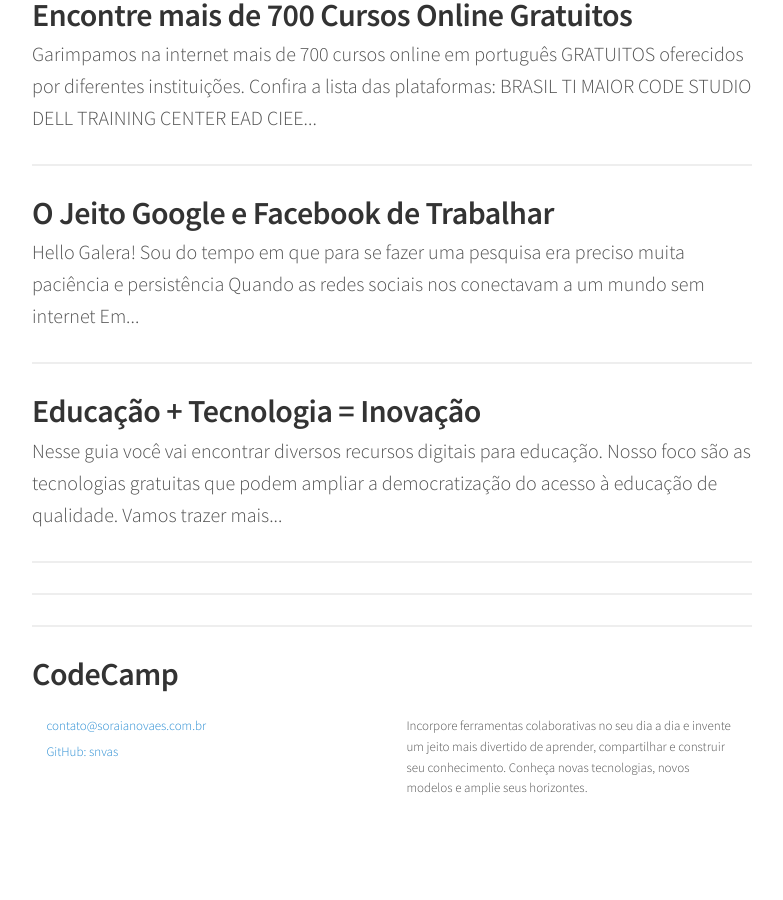
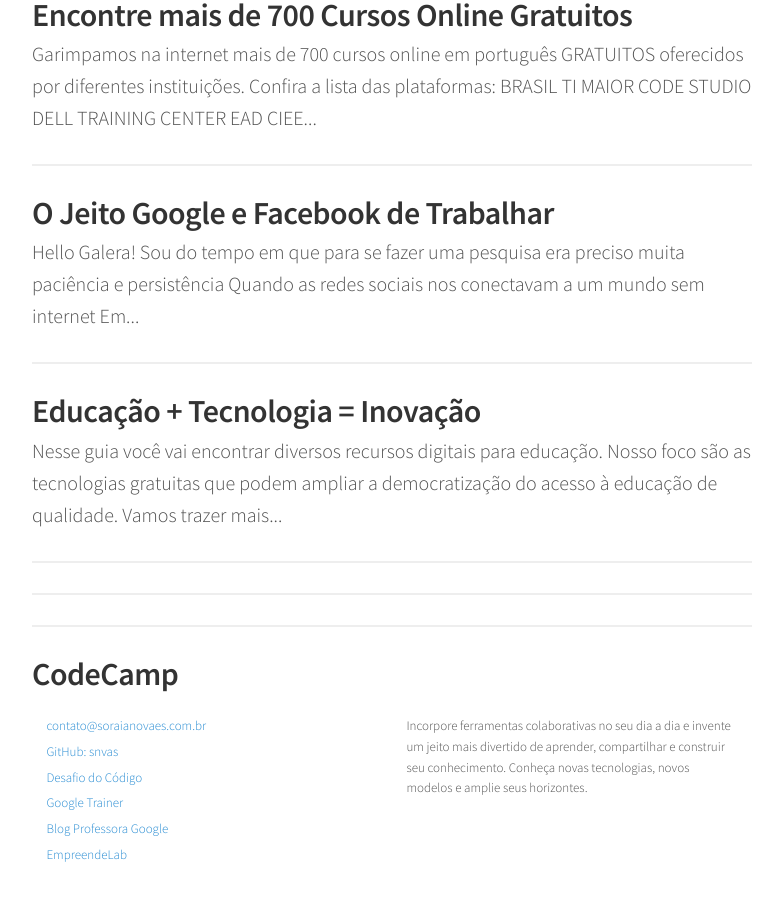
Before and after one commit to snvas/snvas.github.io, a Jekyll site: the page built from index.html, in a window 1280 px wide and 900 px high, scrolled down 15936 px. Shown: the whole window, without its empty margins (248-1031 px from the left). Built offline with Jekyll 4.4.1, drawn with Linux system fonts in a browser that asks for light colours; nearby versions of some CDN libraries; before the commit the page ends 16770 px from its top, so only the background shows below that.

Commit message:
footer contatos

```diff
--- a/_includes/footer.html
+++ b/_includes/footer.html
@@ -23,6 +23,10 @@
             {% include icon-twitter.html username=site.twitter_username %}
           </li>
           {% endif %}
+          <li><a href="https://desafiodocodigo.com.br">Desafio do Código </a></li>
+          <li><a href="https://professoragoogle.com.br">Google Trainer</a></li>
+          <li><a href="https://professoragoogle.com.br/produtos/">Blog Professora Google</a></li>
+          <li><a href="https://empreendelab.com.br">EmpreendeLab</a></li>
         </ul>
       </div>
 
```
